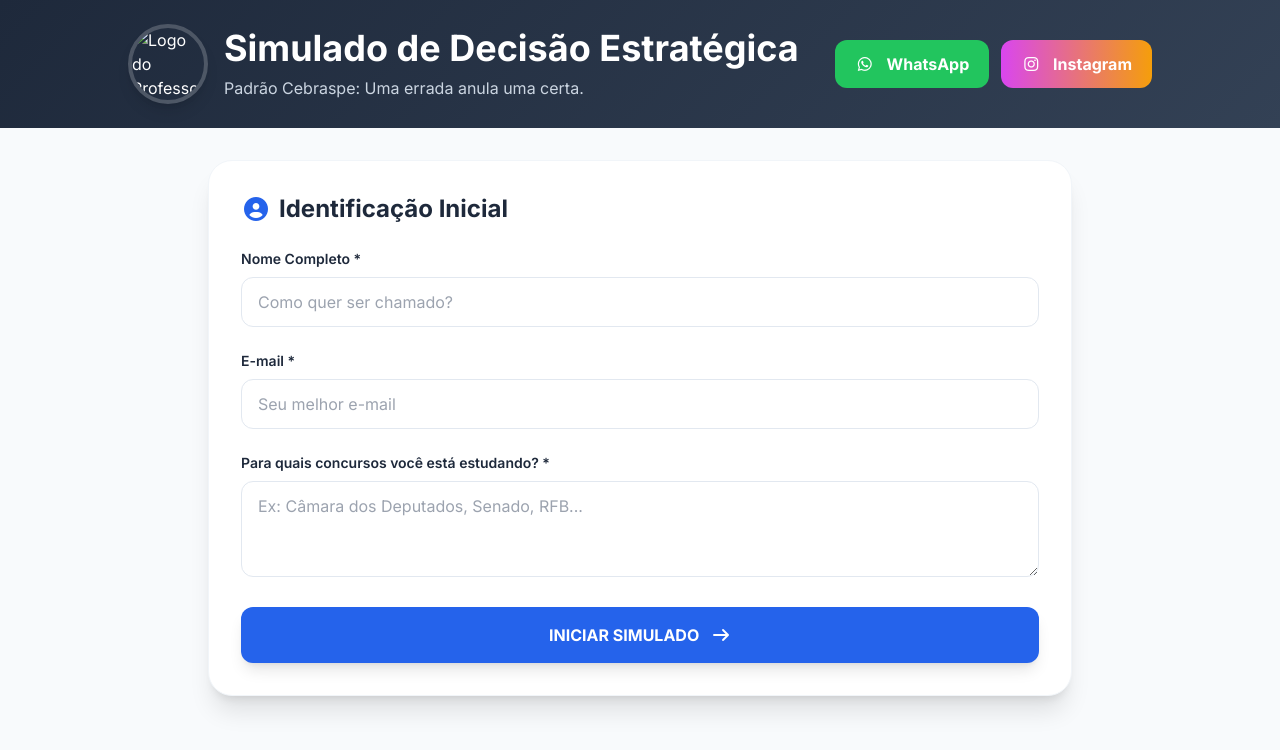
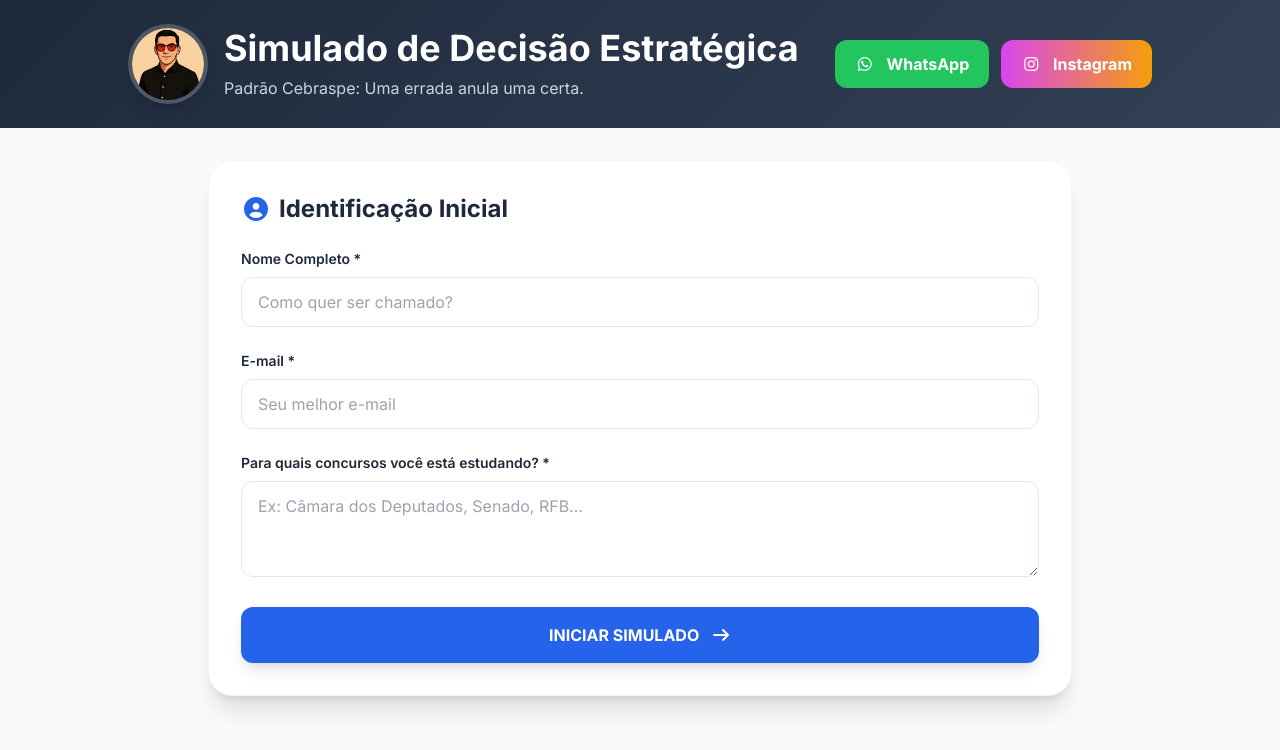
Before and after one commit to prof-guilhermewill/simulado-tomada-de-decisao, a plain HTML site: page index.html in a window 1280 px wide. Drawn offline with nearby package versions, Linux system fonts and the light colour scheme.

Commit message:
Update index.html

```diff
--- a/index.html
+++ b/index.html
@@ -29,7 +29,7 @@
     <header class="gradient-bg text-white py-6 px-4">
         <div class="max-w-5xl mx-auto flex flex-col md:flex-row items-center justify-between gap-5 text-center md:text-left">
             <div class="flex flex-col sm:flex-row items-center gap-4">
-                <img src="./Simulado Estratégico Cebraspe _ Prof. Guilherme Will_files/logo.jpg" alt="Logo do Professor Guilherme Will" class="w-20 h-20 rounded-full object-cover border-4 border-white/20 shadow-lg">
+                <img src="./logo.jpg" alt="Logo do Professor Guilherme Will" class="w-20 h-20 rounded-full object-cover border-4 border-white/20 shadow-lg">
                 <div>
                     <h1 class="text-3xl md:text-4xl font-bold mb-2">Simulado de Decisão Estratégica</h1>
                     <p class="text-slate-300">Padrão Cebraspe: Uma errada anula uma certa.</p>
```
